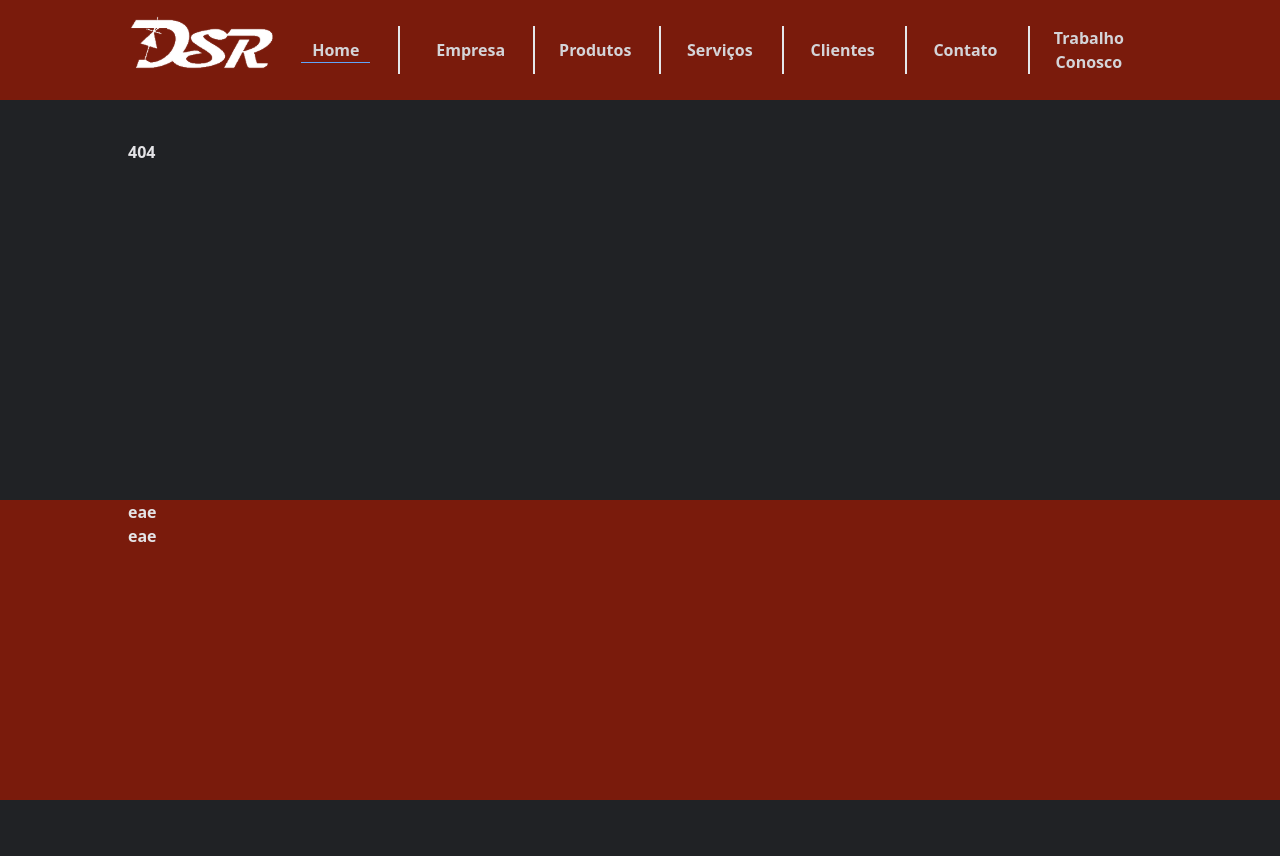
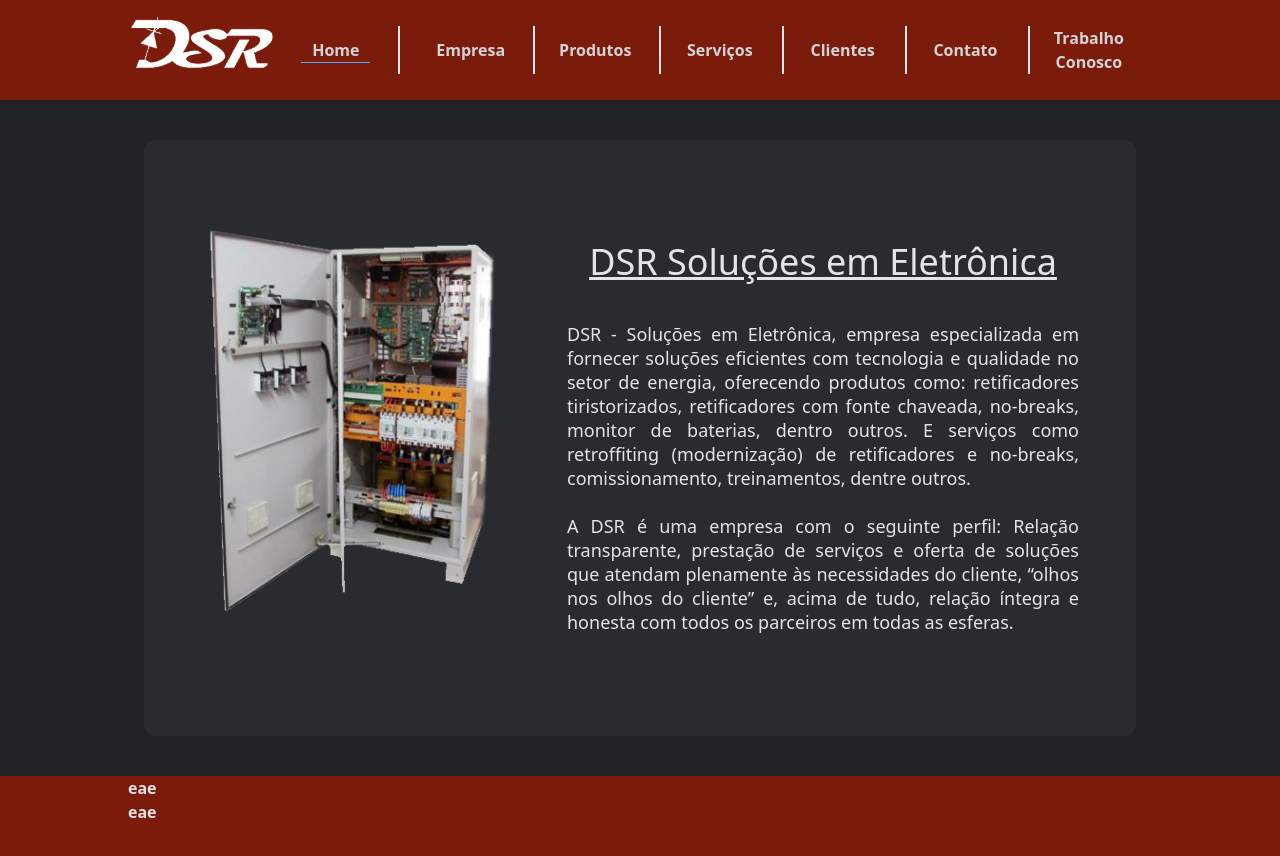
Before and after one commit to viniibp/dsr_web, a React (Vite) app: page / in a window 1280 px wide. Before the commit this address had no page. Shown: the top 856 px of the page. Before the commit the page ends 800 px from the top, so only its background shows below. Built offline with nearby package versions, Linux system fonts and the light colour scheme.

Commit message:
home page

```diff
--- a/src/routes/router.tsx
+++ b/src/routes/router.tsx
@@ -3,7 +3,7 @@ import {
   Routes,
 } from "react-router-dom";
 
-// import Home from "../pages/home";
+import Home from "../pages/home";
 // import About from "../pages/about";
 // import Products from "../pages/products";
 import NotFound from "../pages/not_found";
@@ -15,8 +15,8 @@ import NotFound from "../pages/not_found";
 export function Router() {
   return (
     <Routes>
-      {/* <Route path="/" element={<Home />} />
-      <Route path="/about" element={<About />} />
+      <Route path="/" element={<Home />} />
+      {/* <Route path="/about" element={<About />} />
       <Route path="/products" element={<Products />} />
       <Route path="/services" element={<Services />} />
       <Route path="/clients" element={<Clients />} />
```
